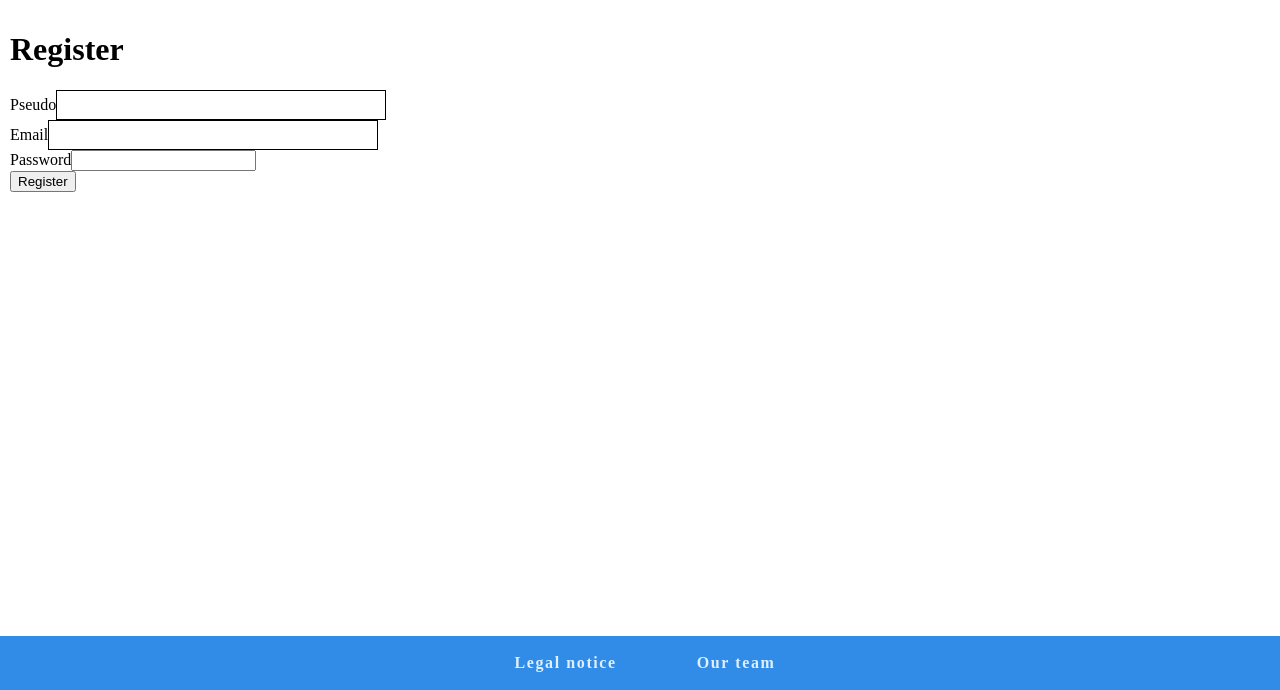
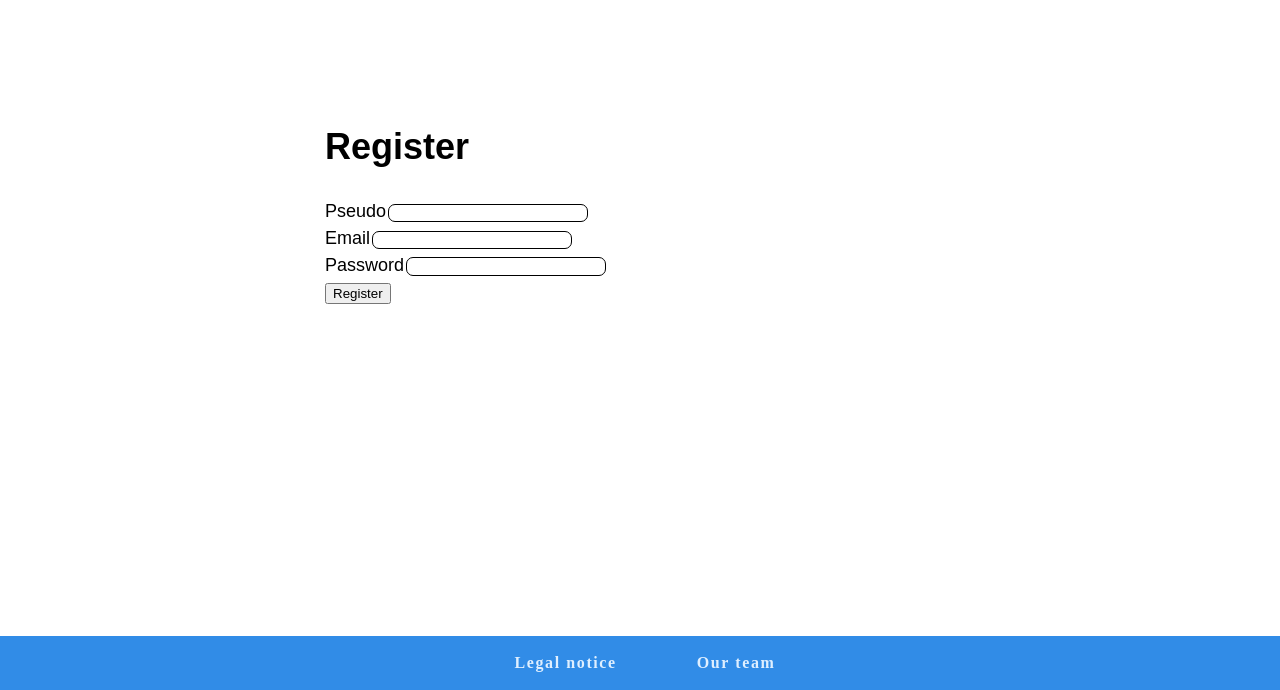
Before and after one commit to Aliptic/phone_game, a Symfony app: template templates/registration/register.html.twig in a window 1280 px wide. Shown: the part 110-800 px from the top of the page. Run offline with Twig, Linux system fonts and the light colour scheme; the template is opened without the code that fills it, so the values that code supplies are empty; form fields are guessed from the names that the template uses; some libraries are stand-ins or nearby versions.

Commit message:
Few design changes

```diff
--- a/templates/admin_panel/index.html.twig
+++ b/templates/admin_panel/index.html.twig
@@ -107,7 +107,7 @@
                     </td>
                     <td>{{ user.nbPoints }}</td>
                     <td>{{ user.nbGamesPlayed }}</td>
-                    <td>{{ user.totalTimePlayed }}</td>
+                    <td>{{ (user.totalTimePlayed/60)|round(1, 'floor') }} min</td>
                     <td>{{ user.isVerified ? '☑' : '☐' }}</td>
                     <td>
                         <a href="{{ path('user_show', {'id': user.id}) }}">
--- a/templates/base.html.twig
+++ b/templates/base.html.twig
@@ -31,7 +31,18 @@
         height:30px;
         width:330px;
     }
-
+    input[type=password]{
+        border: 1px solid;
+        border-radius:7px;
+        width:200px;
+        margin:2px;
+    }
+    input[type=email]{
+        border: 1px solid;
+        border-radius:7px;
+        width:200px;
+        margin:2px;
+    }
     .wrapper {
         display: flex;
         flex-direction: column;
--- a/templates/index/index.html.twig
+++ b/templates/index/index.html.twig
@@ -55,6 +55,8 @@
         {% endif %}
         <a href="{{ path('player_invite') }}?player={{ app.user.id }}">{% trans %}Start{% endtrans %}</a>
     </div>
+    {% else %}
+        <a href="{{ path('app_login') }}">{% trans %}You must be logged in order to play.{% endtrans %}</a>
     {% endif %}
     <div>
         <h2>{% trans %}Ranking - Top 10{% endtrans %}</h2>
@@ -89,7 +91,7 @@
                 <td></td>
                 <td>{{ ru['nb_games_played'] }}</td>
                 <td>{{ ru['nb_points'] }}</td>
-                <td>{{ (ru['total_time_played']/60)|round(1, 'floor') }}min</td>
+                <td>{{ (ru['total_time_played']/60)|round(1, 'floor') }} min</td>
             </tr>
             {% endfor %}
             </table>
--- a/templates/registration/register.html.twig
+++ b/templates/registration/register.html.twig
@@ -5,10 +5,27 @@
 {% endblock %}
 
 {% block body %}
+<style>
+    input[type=text]{
+        border: 1px solid;
+        border-radius:7px;
+        height:18px;
+        width:200px;
+        margin:2px;
+    }
+
+    .main-wrapper {
+        margin: 2em auto;
+        max-width: 800px;
+        width: 50%;
+        padding-top:50px;
+        font: 18px / 1.5 sans-serif;
+    }
+</style>
     {% for flashError in app.flashes('verify_email_error') %}
         <div class="alert alert-danger" role="alert">{{ flashError }}</div>
     {% endfor %}
-
+    <div class="main-wrapper">
     <h1>{% trans %}Register{% endtrans %}</h1>
 
     {{ form_start(registrationForm) }}
@@ -20,4 +37,5 @@
 
         <button type="submit" class="btn">{% trans %}Register{% endtrans %}</button>
     {{ form_end(registrationForm) }}
+    </div>
 {% endblock %}
```
Also changed, not shown: templates/security/login.html.twig (+17 -1 lines), 1 other file.
